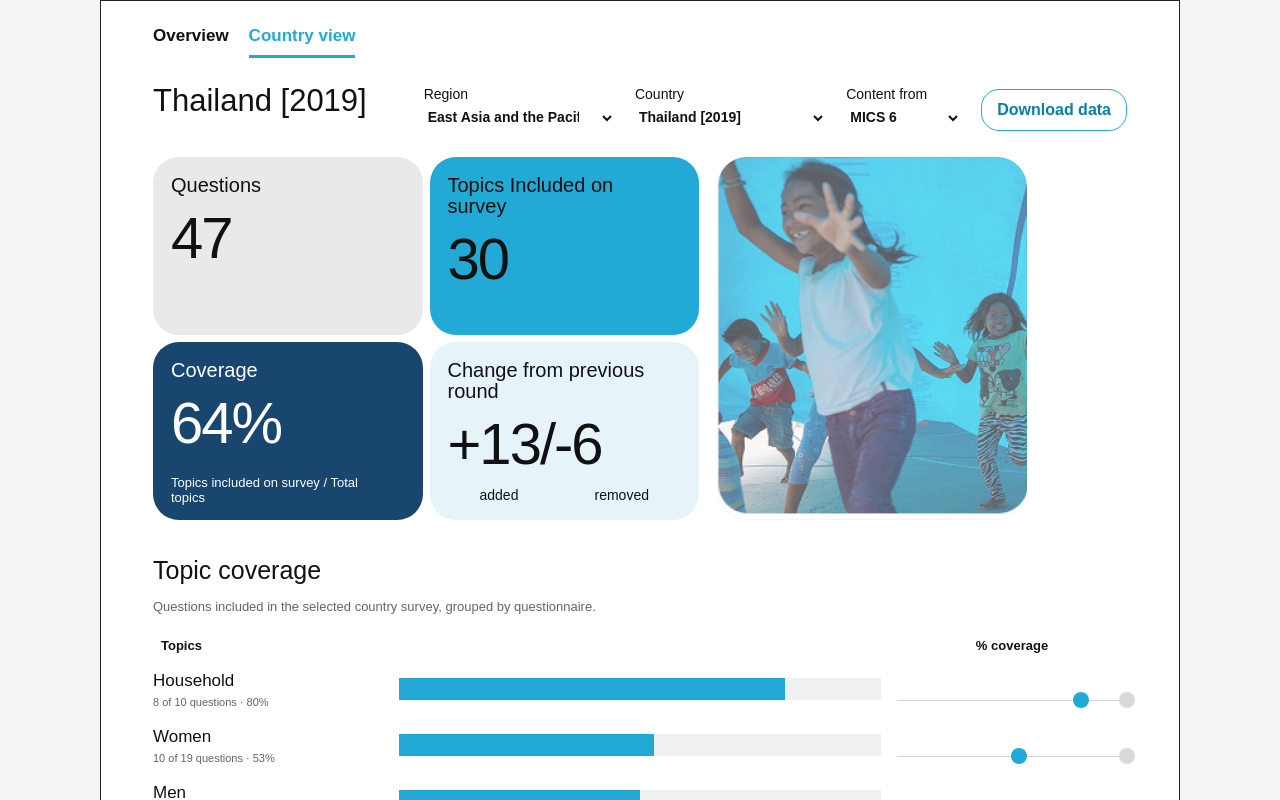
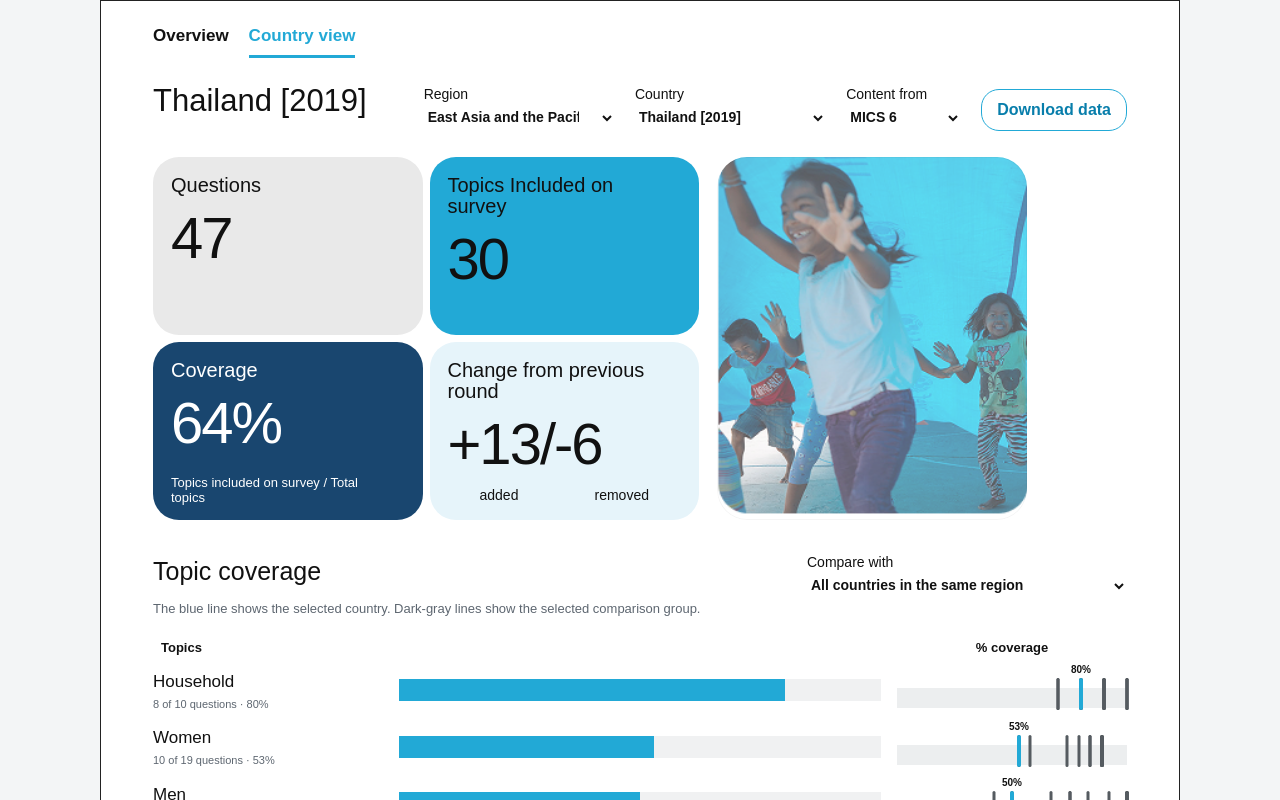
Before and after one commit to cmajorros/MICS-Survey-Topics-Dashboard, a Next.js app: page / in a window 1280 px wide. Both pictures are taken after a click on the button "Country view". Shown: the top 800 px of the page. Built offline with nearby package versions, Linux system fonts and the light colour scheme.

Commit message:
Add country comparison benchmarks

```diff
--- a/app/MicsDashboard.tsx
+++ b/app/MicsDashboard.tsx
@@ -13,8 +13,11 @@ type MicsRow = {
 
 type Payload = { source: string; rows: MicsRow[] };
 type ViewName = "overview" | "country";
+type ComparisonMode = "All MICS countries" | "All countries in the same region" | "Median of region" | "Median of MICS countries";
 
 const ROUND_ORDER = ["MICS 6", "MICS 5", "MICS 4", "MICS 3", "MICS 2"];
+const ALL_COUNTRIES = "All countries";
+const COMPARISON_OPTIONS: ComparisonMode[] = ["All MICS countries", "All countries in the same region", "Median of region", "Median of MICS countries"];
 const BLUE = "#22a9d6";
 
 const unique = (values: string[]) => [...new Set(values.filter(Boolean))];
@@ -235,12 +238,14 @@ function CountryView({ rows, round, setRound }: { rows: MicsRow[]; round: string
   const [region, setRegion] = useState("");
   const [country, setCountry] = useState("");
   const [questionnaire, setQuestionnaire] = useState("");
+  const [comparisonMode, setComparisonMode] = useState<ComparisonMode>("All countries in the same region");
   const selectedRegion = regions.includes(region)
     ? region
     : rows.find((row) => row.round === round && countryKey(row.survey) === "thailand")?.region ?? regions[0] ?? "";
-  const countries = useMemo(() => unique(rows.filter((row) => row.round === round && row.region === selectedRegion).map((row) => row.survey)).sort(), [rows, round, selectedRegion]);
-  const selectedCountry = countries.includes(country) ? country : countries.find((item) => countryKey(item) === "thailand") ?? countries[0] ?? "";
-  const currentRows = useMemo(() => rows.filter((row) => row.round === round && row.survey === selectedCountry), [rows, round, selectedCountry]);
+  const countryNames = useMemo(() => unique(rows.filter((row) => row.round === round && row.region === selectedRegion).map((row) => row.survey)).sort(), [rows, round, selectedRegion]);
+  const countries = useMemo(() => [ALL_COUNTRIES, ...countryNames], [countryNames]);
+  const selectedCountry = country === ALL_COUNTRIES || countryNames.includes(country) ? country : countryNames.find((item) => countryKey(item) === "thailand") ?? countryNames[0] ?? ALL_COUNTRIES;
+  const currentRows = useMemo(() => rows.filter((row) => row.round === round && (selectedCountry === ALL_COUNTRIES ? row.region === selectedRegion : row.survey === selectedCountry)), [rows, round, selectedCountry, selectedRegion]);
   const contentTitles = useMemo(() => unique(currentRows.map((row) => row.contentTitle)), [currentRows]);
   const selectedQuestionnaire = contentTitles.includes(questionnaire)
     ? questionnaire
@@ -252,21 +257,40 @@ function CountryView({ rows, round, setRound }: { rows: MicsRow[]; round: string
     const currentRoundIndex = ROUND_ORDER.indexOf(round);
     const previousRound = ROUND_ORDER[currentRoundIndex + 1];
     const matchKey = countryKey(selectedCountry);
-    const previousRows = rows.filter((row) => row.round === previousRound && countryKey(row.survey) === matchKey);
+    const previousRows = rows.filter((row) => row.round === previousRound && (selectedCountry === ALL_COUNTRIES ? row.region === selectedRegion : countryKey(row.survey) === matchKey));
     const currentMap = new Map(currentRows.map((row) => [`${row.contentTitle}||${row.question}`, row.include]));
     const previousMap = new Map(previousRows.map((row) => [`${row.contentTitle}||${row.question}`, row.include]));
     const keys = unique([...currentMap.keys(), ...previousMap.keys()]);
     const added = keys.filter((key) => (currentMap.get(key) ?? 0) === 1 && (previousMap.get(key) ?? 0) === 0).length;
     const removed = keys.filter((key) => (currentMap.get(key) ?? 0) === 0 && (previousMap.get(key) ?? 0) === 1).length;
     return { total, included, coverage: percent(included, total), added, removed, previousRound };
-  }, [selectedCountry, currentRows, round, rows]);
+  }, [selectedCountry, selectedRegion, currentRows, round, rows]);
 
-  const topicCoverage = useMemo(() => contentTitles.slice(0, 5).map((contentTitle) => {
-    const topicRows = currentRows.filter((row) => row.contentTitle === contentTitle);
-    const total = unique(topicRows.map((row) => row.question)).length;
-    const included = unique(topicRows.filter((row) => row.include === 1).map((row) => row.question)).length;
-    return { name: shortContentTitle(contentTitle), total, included, coverage: percent(included, total) };
-  }), [contentTitles, currentRows]);
+  const topicCoverage = useMemo(() => {
+    const roundRows = rows.filter((row) => row.round === round);
+    const regionRows = roundRows.filter((row) => row.region === selectedRegion);
+    const comparisonSource = comparisonMode === "All MICS countries" || comparisonMode === "Median of MICS countries" ? roundRows : regionRows;
+
+    return contentTitles.slice(0, 5).map((contentTitle) => {
+      const topicRows = currentRows.filter((row) => row.contentTitle === contentTitle);
+      const total = unique(topicRows.map((row) => row.question)).length;
+      const included = unique(topicRows.filter((row) => row.include === 1).map((row) => row.question)).length;
+      const selectedCoverage = selectedCountry === ALL_COUNTRIES ? null : percent(included, total);
+      const comparisonCountries = unique(comparisonSource.map((row) => row.survey));
+      const countryValues = comparisonCountries.map((survey) => {
+        const surveyRows = comparisonSource.filter((row) => row.survey === survey && row.contentTitle === contentTitle);
+        const surveyTotal = unique(surveyRows.map((row) => row.question)).length;
+        const surveyIncluded = unique(surveyRows.filter((row) => row.include === 1).map((row) => row.question)).length;
+        return surveyTotal ? { country: survey, coverage: percent(surveyIncluded, surveyTotal) } : null;
+      }).filter(Boolean) as { country: string; coverage: number }[];
+      const isMedian = comparisonMode === "Median of region" || comparisonMode === "Median of MICS countries";
+      const comparisonMarkers = isMedian
+        ? [{ country: comparisonMode, coverage: median(countryValues.map((item) => item.coverage)) }]
+        : countryValues.filter((item) => selectedCountry === ALL_COUNTRIES || item.country !== selectedCountry);
+
+      return { name: shortContentTitle(contentTitle), total, included, coverage: percent(included, total), selectedCoverage, comparisonMarkers };
+    });
+  }, [contentTitles, currentRows, rows, round, selectedRegion, selectedCountry, comparisonMode]);
 
   const matrixQuestions = useMemo(() => unique(currentRows.filter((row) => row.contentTitle === selectedQuestionnaire).map((row) => row.question)).slice(0, 14), [currentRows, selectedQuestionnaire]);
   const matchKey = countryKey(selectedCountry);
@@ -309,8 +333,11 @@ function CountryView({ rows, round, setRound }: { rows: MicsRow[]; round: string
       </div>
 
       <section className="dashboard-section">
-        <h2>Topic coverage</h2>
-        <p className="section-note">Questions included in the selected country survey, grouped by questionnaire.</p>
+        <div className="section-title-row topic-title-row">
+          <h2>Topic coverage</h2>
+          <SelectControl label="Compare with" value={comparisonMode} values={COMPARISON_OPTIONS} onChange={(value) => setComparisonMode(value as ComparisonMode)} ariaLabel="Topic coverage comparison" />
+        </div>
+        <p className="section-note">The blue line shows the selected country. Dark-gray lines show the selected comparison group.</p>
         <div className="coverage-head country-coverage-head"><span>Topics</span><span>% coverage</span></div>
         <div className="coverage-table country-coverage">
           {topicCoverage.map((item) => (
@@ -319,16 +346,33 @@ function CountryView({ rows, round, setRound }: { rows: MicsRow[]; round: string
               <DataTooltip block text={`${item.name}: ${item.included} of ${item.total} questions included (${item.coverage}%)`}>
                 <div className="single-bar"><i style={{ width: `${item.coverage}%` }} /></div>
               </DataTooltip>
-              <div className="dot-range">
-                <i tabIndex={0} aria-label={`Total questions ${item.total}`} data-tooltip={`Total questions: ${item.total}`} className="dot dot-gray has-tooltip" style={{ left: "100%" }} />
-                <i tabIndex={0} aria-label={`Questions included ${item.included}, ${item.coverage}%`} data-tooltip={`Included: ${item.included} of ${item.total} (${item.coverage}%)`} className="dot dot-blue has-tooltip" style={{ left: `${item.coverage}%` }} />
+              <div className="country-comparison-range" aria-label={`${item.name} country comparison`}>
+                {item.comparisonMarkers.map((marker, index) => (
+                  <i
+                    key={`${marker.country}-${index}`}
+                    tabIndex={0}
+                    aria-label={`${marker.country}: ${marker.coverage}%`}
+                    data-tooltip={`${marker.country}: ${marker.coverage}%`}
+                    className="comparison-marker has-tooltip"
+                    style={{ left: `${clamp(marker.coverage)}%` }}
+                  />
+                ))}
+                {item.selectedCoverage !== null && (
+                  <i
+                    tabIndex={0}
+                    aria-label={`${selectedCountry}: ${item.selectedCoverage}%`}
+                    data-tooltip={`${selectedCountry}: ${item.selectedCoverage}%`}
+                    className={`selected-country-marker has-tooltip ${item.selectedCoverage >= 95 ? "at-right" : ""}`}
+                    style={{ left: `${clamp(item.selectedCoverage)}%` }}
+                  ><span>{item.selectedCoverage}%</span></i>
+                )}
               </div>
             </div>
           ))}
         </div>
-        <div className="legend country-legend">
-          <span><i className="line-key" />Total questions</span>
-          <span><i className="dot dot-blue" />Total questions included in survey</span>
+        <div className="legend country-legend comparison-legend">
+          {selectedCountry !== ALL_COUNTRIES && <span><i className="line-marker-key selected-country-key" />Selected country</span>}
+          <span><i className="line-marker-key comparison-country-key" />{comparisonMode.startsWith("Median") ? "Comparison median" : "Comparison countries"}</span>
         </div>
       </section>
 
--- a/app/globals.css
+++ b/app/globals.css
@@ -301,6 +301,57 @@ button, select, [tabindex] { outline-color: var(--cyan); }
 .chart-caption { margin: 18px 0 0 303px; max-width: 360px; font-size: 13px; line-height: 1.2; }
 
 .country-legend { justify-content: flex-end; }
+.topic-title-row { align-items: flex-end; }
+.topic-title-row .filter-control { width: min(100%, 320px); }
+.country-comparison-range {
+  position: relative;
+  height: 40px;
+}
+.country-comparison-range::after {
+  content: "";
+  position: absolute;
+  z-index: 0;
+  left: 0;
+  right: 0;
+  bottom: 2px;
+  height: 20px;
+  background: #eceeef;
+}
+.comparison-marker.has-tooltip,
+.selected-country-marker.has-tooltip {
+  position: absolute;
+  z-index: 2;
+  bottom: 0;
+  width: 3px;
+  height: 32px;
+  background: #555b60;
+  border-radius: 2px;
+  transform: translateX(-50%);
+}
+.selected-country-marker.has-tooltip {
+  z-index: 3;
+  width: 4px;
+  background: var(--cyan);
+}
+.selected-country-marker span {
+  position: absolute;
+  left: 50%;
+  bottom: 34px;
+  min-width: 28px;
+  padding: 1px 2px;
+  background: #fff;
+  color: var(--ink);
+  font-size: 10px;
+  font-style: normal;
+  font-weight: 700;
+  line-height: 1;
+  text-align: center;
+  transform: translateX(-50%);
+}
+.selected-country-marker.at-right span { left: auto; right: -2px; transform: none; }
+.selected-country-key { background: var(--cyan); }
+.comparison-country-key { background: #555b60; }
+.comparison-legend { margin-top: 12px; }
 .matrix-scroll { overflow-x: auto; padding-bottom: 4px; }
 .matrix-grid {
   min-width: 700px;
@@ -354,7 +405,7 @@ footer { margin-top: 44px; padding-top: 12px; border-top: 1px solid #e3e6e8; col
   .feature-photo { width: 310px; min-height: 363px; justify-self: center; }
   .coverage-head { display: none; }
   .coverage-row { grid-template-columns: 160px minmax(160px, 1fr); gap: 12px; }
-  .coverage-row .dot-range { grid-column: 2; }
+  .coverage-row .dot-range, .coverage-row .country-comparison-range { grid-column: 2; }
   .legend { flex-wrap: wrap; gap: 12px 22px; }
   .bar-row { grid-template-columns: 210px minmax(150px, 1fr) 42px; gap: 12px; }
   .chart-caption { margin-left: 222px; }
@@ -380,7 +431,7 @@ footer { margin-top: 44px; padding-top: 12px; border-top: 1px solid #e3e6e8; col
   }
   .dashboard-section h2 { font-size: 23px; }
   .coverage-row { grid-template-columns: 1fr; gap: 7px; padding-bottom: 11px; border-bottom: 1px solid #eff1f2; }
-  .coverage-row .dot-range { grid-column: 1; }
+  .coverage-row .dot-range, .coverage-row .country-comparison-range { grid-column: 1; }
   .row-label { font-size: 15px; font-weight: 700; }
   .row-label small { font-weight: 400; }
   .section-title-row { align-items: stretch; flex-direction: column; gap: 0; }
```
